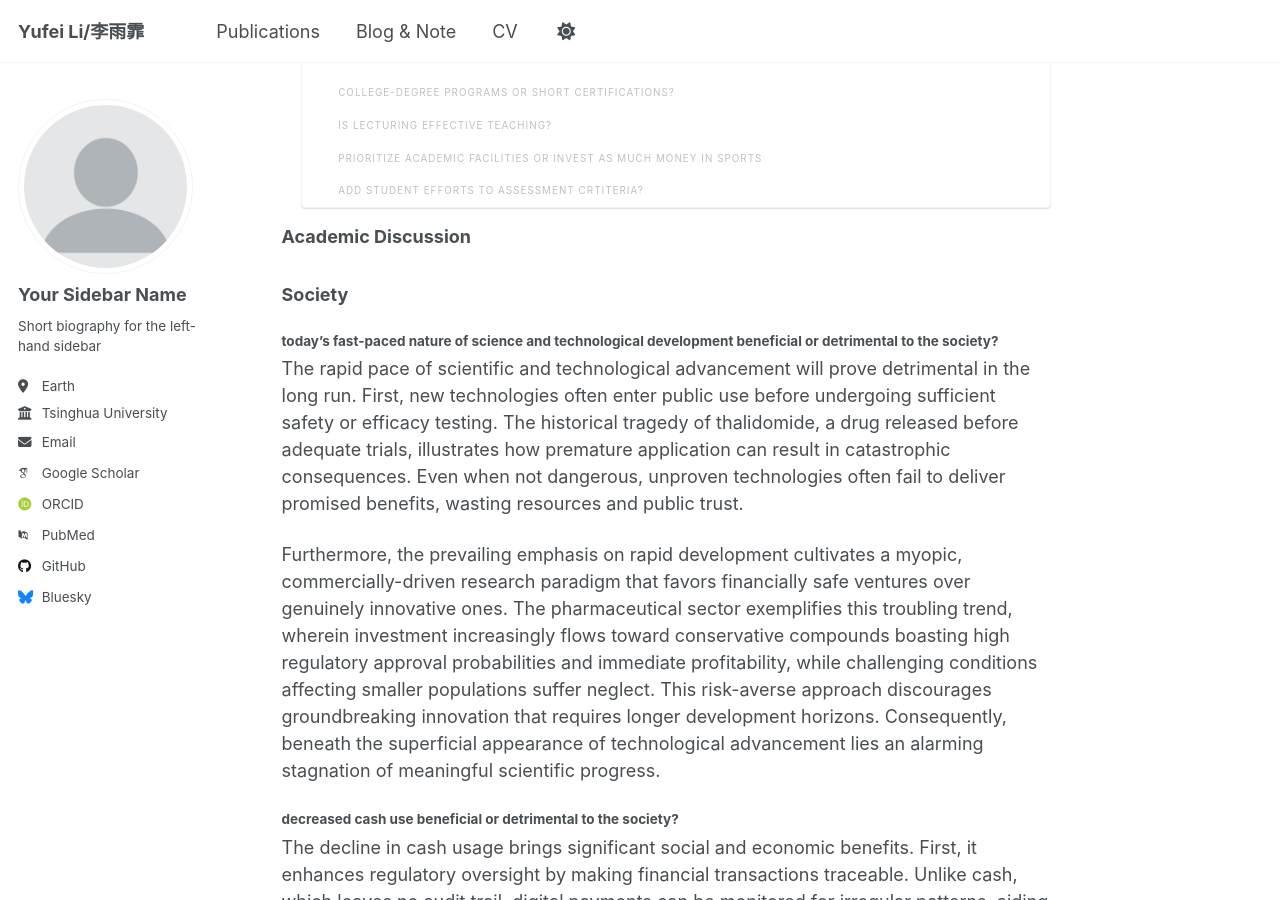
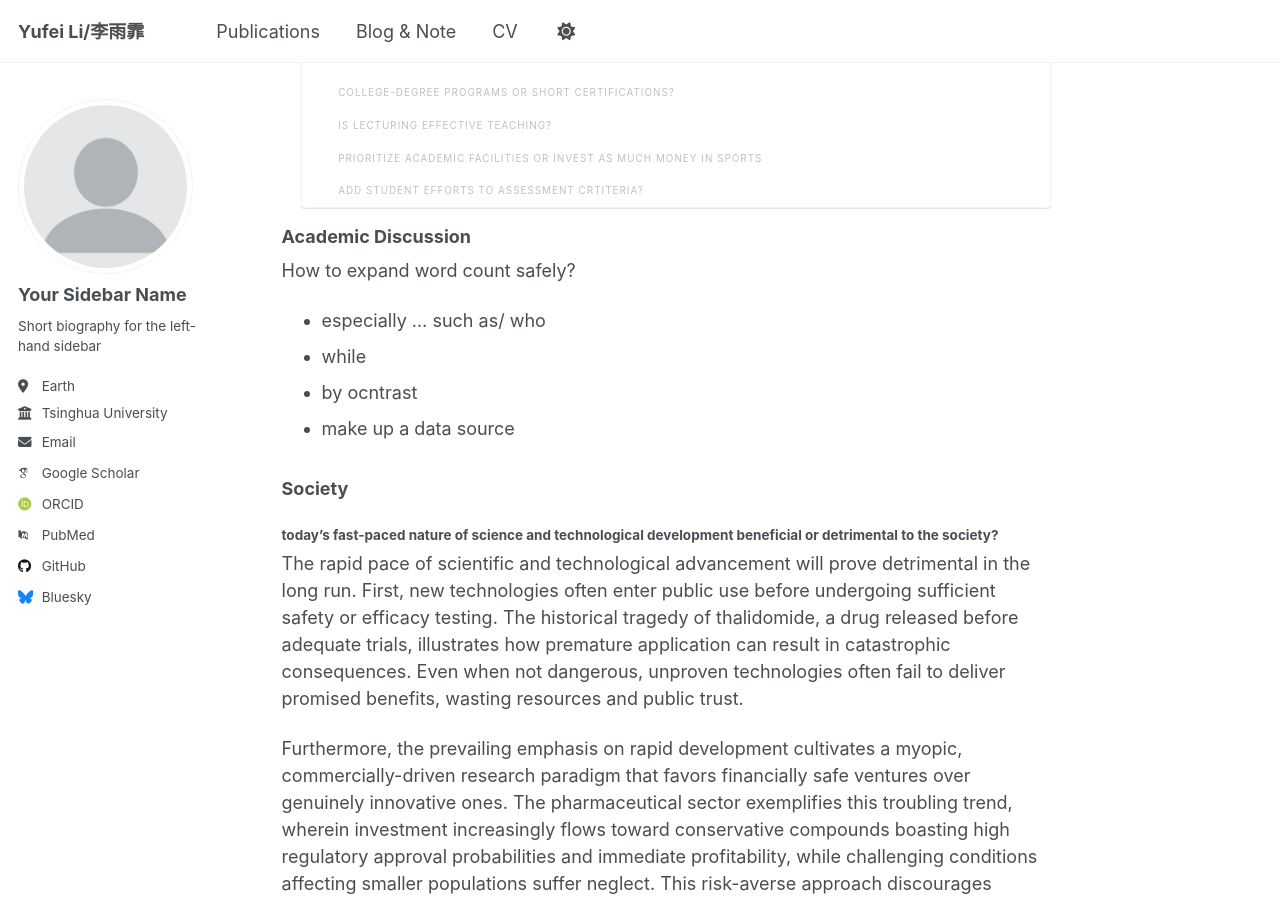
Before and after one commit to Floraaah/Floraaah, a Jekyll site: the page built from _posts/2025-05-14-blog-post-1.md, in a window 1280 px wide and 900 px high, scrolled down 1478 px. Built offline with Jekyll 4.4.1, drawn with Linux system fonts in a browser that asks for light colours; some web fonts are replaced.

Commit message:
Update 2025-05-14-blog-post-1.md

```diff
--- a/_posts/2025-05-14-blog-post-1.md
+++ b/_posts/2025-05-14-blog-post-1.md
@@ -12,6 +12,13 @@ tags:
  {% include toc %}
 
 ### Academic Discussion
+
+How to expand word count safely?
++ especially ... such as/ who
++ while
++ by ocntrast
++ make up a data source
+
 ### Society
 
 #### today's fast-paced nature of science and technological development beneficial or detrimental to the society?
```
